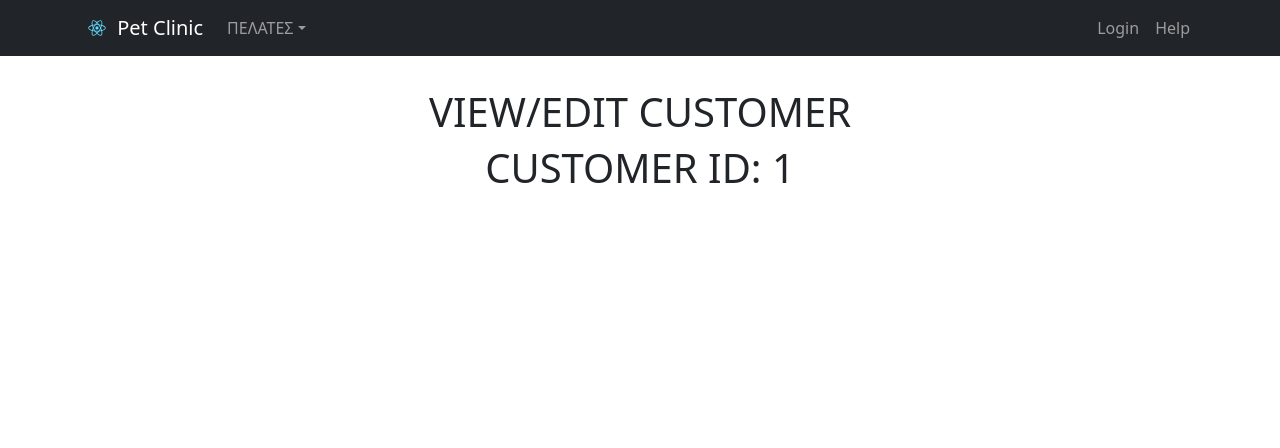
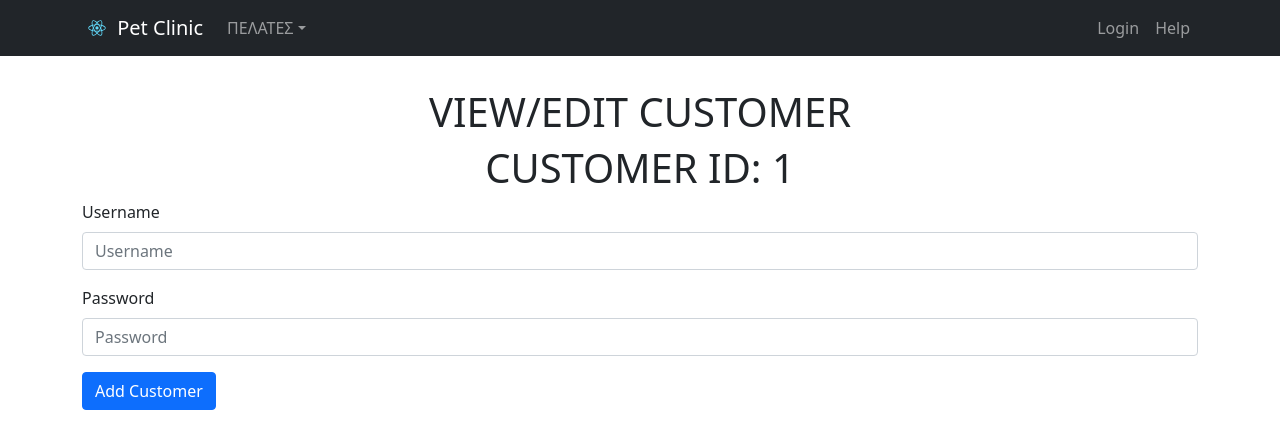
Before and after one commit to gmentzik/petclinic_frontend, a React (Create React App) app: page /customers/form/1 in a window 1280 px wide. Shown: the top 448 px of the page. Built offline with nearby package versions, Linux system fonts and the light colour scheme.

Commit message:
Initial commit. Getting started with form

```diff
--- a/src/page/common/Header.tsx
+++ b/src/page/common/Header.tsx
@@ -55,7 +55,7 @@ const Header = (props:any) => {
             setLogged(true);
             navigate("/");
         }
-    }, [loggedIn, navigate]);
+    }, [loggedIn, logged, navigate]);
 
     const generateNotificationsList: any = () => {
         return (
--- a/src/page/customer/CustomerForm.tsx
+++ b/src/page/customer/CustomerForm.tsx
@@ -1,5 +1,5 @@
-import React from "react"
-import { Row } from "react-bootstrap"
+import React, { ChangeEvent, FormEvent, useState } from "react"
+import { Button, Form, Row } from "react-bootstrap"
 import { useParams, useSearchParams, useLocation } from "react-router-dom";
 
 const CustomerForm = () => {
@@ -22,6 +22,24 @@ const CustomerForm = () => {
         console.log(query.get('myparam'));
     }
 
+    const [userName, setUserName] = useState('');
+    const [userPassword, setUserPassword] = useState('');
+
+
+    const handleChange = (event: ChangeEvent) => {
+        const target = event.target as HTMLFormElement;
+        let fieldName: string = target.name;
+        let fieldVal: string = target.value;
+        if (fieldName === 'username') setUserName(fieldVal);
+        if (fieldName === 'password') setUserPassword(fieldVal);
+    }
+
+    const handleSubmit = (event: FormEvent) => {
+        event.preventDefault();
+        console.log(userName);
+        console.log(userPassword);
+        // dispatcher(loginAction(userName, userPassword));
+    }
 
     return (
         <>
@@ -35,6 +53,20 @@ const CustomerForm = () => {
                     {!customerId ? <h1>NEW CUSTOMER</h1> : <h1>CUSTOMER ID: {customerId} </h1>}
                 </div>
             </Row>
+            <Form onSubmit={handleSubmit}>
+                <Form.Group className="mb-3" controlId="formBasicEmail">
+                    <Form.Label>Username</Form.Label>
+                    <Form.Control type="text" name="username" placeholder="Username" onChange={handleChange} defaultValue={userName} />
+                </Form.Group>
+
+                <Form.Group className="mb-3" controlId="formBasicPassword">
+                    <Form.Label>Password</Form.Label>
+                    <Form.Control type="password" name="password" placeholder="Password" onChange={handleChange} defaultValue={userPassword} />
+                </Form.Group>
+                <Button variant="primary" type="submit" >
+                    Add Customer
+                </Button>
+            </Form>
         </>
     );
 }
```
